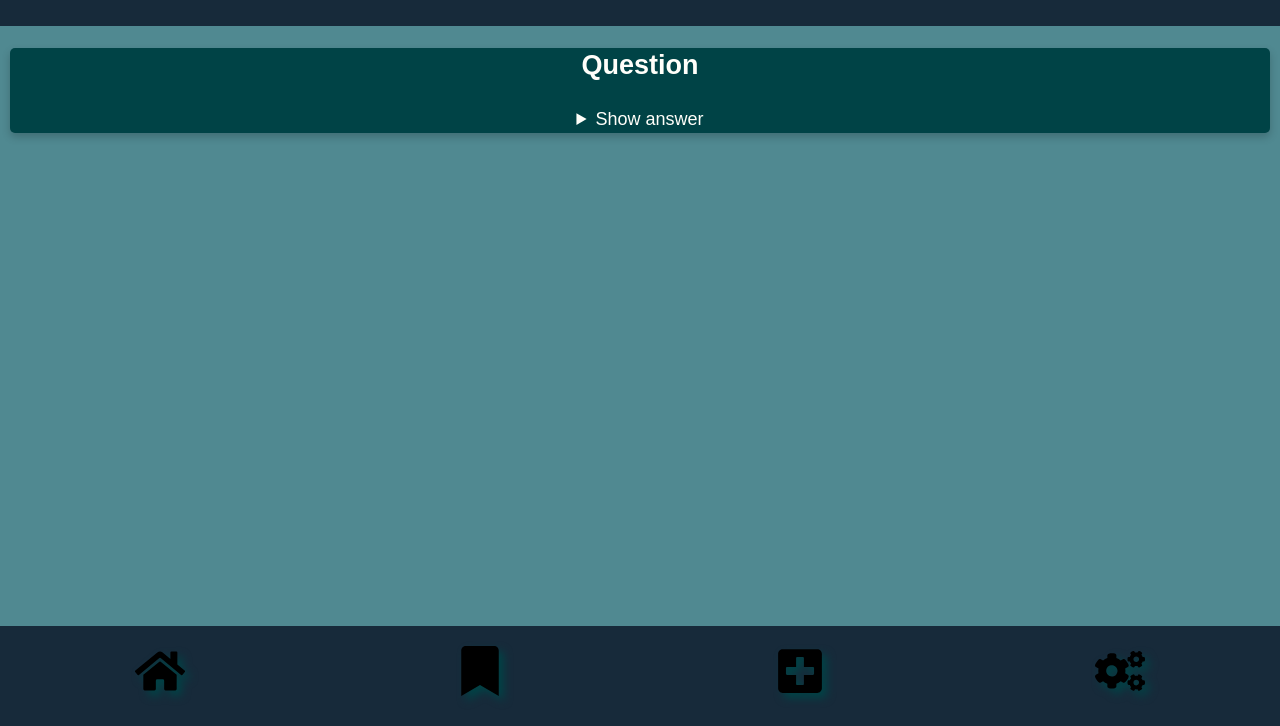
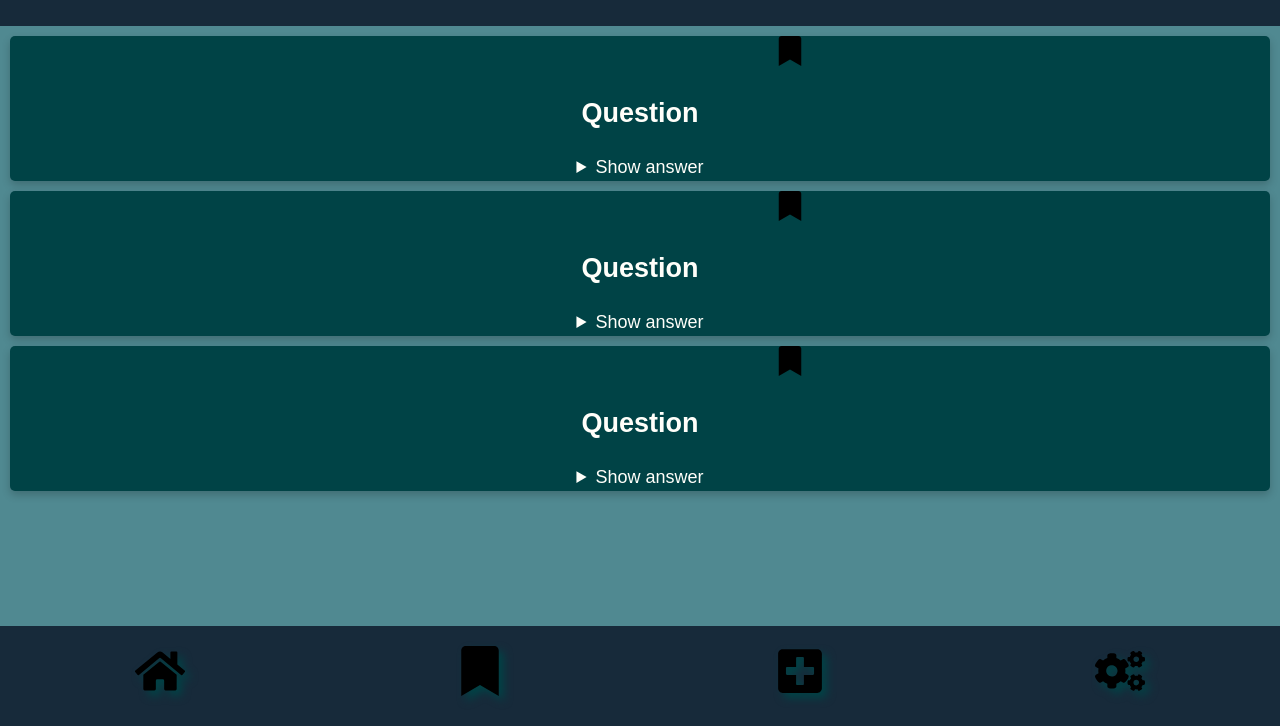
Before and after one commit to laurastrehlow/Quiz-App, a website: page index.html in a window 1280 px wide. Shown: the part 74-800 px from the top of the page. Drawn offline with Linux system fonts and the light colour scheme.

Commit message:
Add more css

```diff
--- a/index.html
+++ b/index.html
@@ -13,6 +13,54 @@
 
     <main class="app-grid__main">
       <section class="card">
+        <a class="link_bookmark" href="#bookmark"
+          ><img
+            src="styles/images/bookmark-solid.svg"
+            width="30px"
+            height="30px"
+            alt="bookmarks"
+            class=""
+        /></a>
+        <h2>Question</h2>
+        <details>
+          <summary>Show answer</summary>
+          Insert answer here<br />
+          <button>Tag 1</button>
+          <button>Tag 2</button>
+          <button>Tag 3</button>
+          <button>Tag 4</button>
+        </details>
+      </section>
+
+      <section class="card">
+        <a class="link_bookmark" href="#bookmark"
+          ><img
+            src="styles/images/bookmark-solid.svg"
+            width="30px"
+            height="30px"
+            alt="bookmarks"
+            class=""
+        /></a>
+        <h2>Question</h2>
+        <details>
+          <summary>Show answer</summary>
+          Insert answer here<br />
+          <button>Tag 1</button>
+          <button>Tag 2</button>
+          <button>Tag 3</button>
+          <button>Tag 4</button>
+        </details>
+      </section>
+
+      <section class="card">
+        <a class="link_bookmark" href="#bookmark"
+          ><img
+            src="styles/images/bookmark-solid.svg"
+            width="30px"
+            height="30px"
+            alt="bookmarks"
+            class=""
+        /></a>
         <h2>Question</h2>
         <details>
           <summary>Show answer</summary>
--- a/styles/components/app-grid.css
+++ b/styles/components/app-grid.css
@@ -11,4 +11,5 @@
 
 .app-grid__main {
   background-color: #508991;
+  overflow-y: scroll;
 }
--- a/styles/components/navigation.css
+++ b/styles/components/navigation.css
@@ -10,3 +10,10 @@
   align-items: center;
   filter: drop-shadow(5px 5px 4px #004346);
 }
+
+.nav__link_bookmark {
+  width: 30px;
+  height: 30px;
+  position: relative;
+  right: -150px;
+}
--- a/styles/components/quiz-card.css
+++ b/styles/components/quiz-card.css
@@ -6,3 +6,10 @@
   text-align: center;
   background-color: #004346;
 }
+
+.link_bookmark {
+  width: 30px;
+  height: 30px;
+  position: relative;
+  right: -150px;
+}
```
